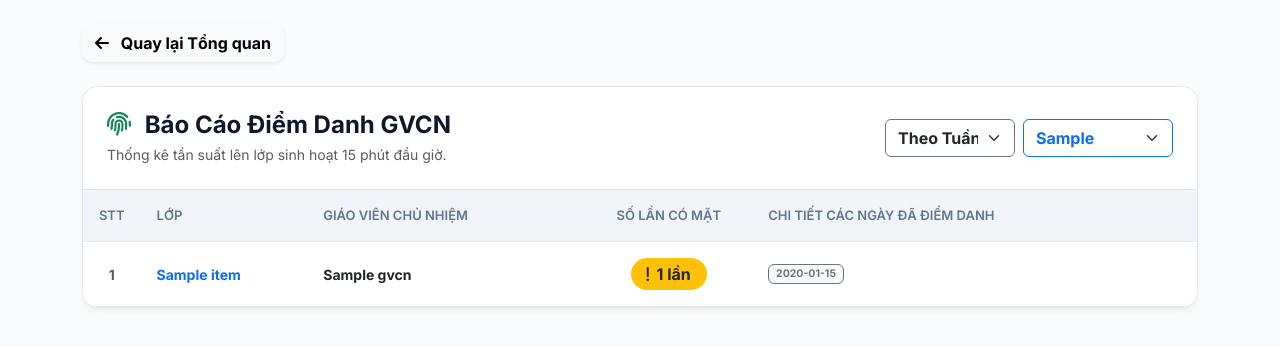
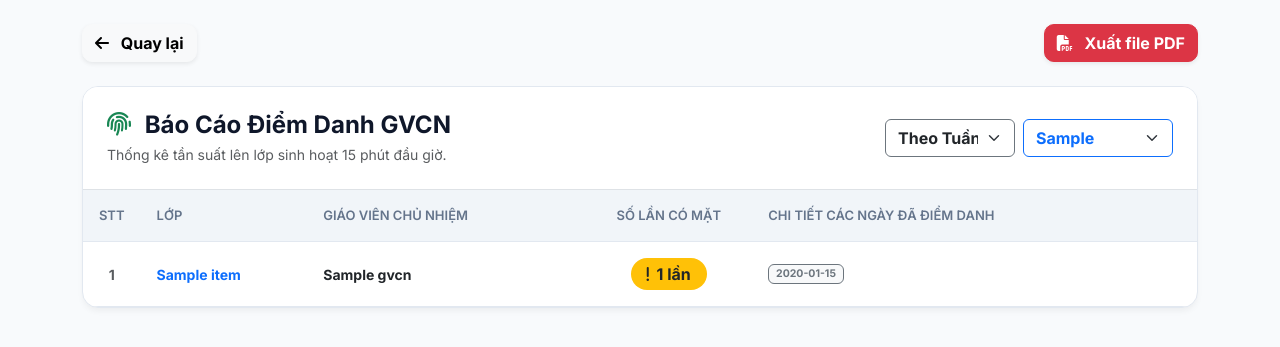
Before and after one commit to hoctaponlineth-design/thidua_thptthanhhoa, a Flask app: template templates/gvcn_attendance.html in a window 1280 px wide. Shown: the top 347 px of the page. Run offline with Flask 3, Linux system fonts and the light colour scheme; the template is opened without the code that fills it: most values are stand-ins (such as "Sample title", 1, 10 or a date in 2020).

Commit message:
Add files via upload

```diff
--- a/templates/gvcn_attendance.html
+++ b/templates/gvcn_attendance.html
@@ -13,17 +13,76 @@
         .table-modern thead th { background: #f1f5f9; color: #64748b; font-size: 13px; font-weight: 600; text-transform: uppercase; padding: 16px; border-bottom: 1px solid #e2e8f0; white-space: nowrap;}
         .table-modern tbody td { padding: 16px; font-size: 14px; font-weight: 500; border-bottom: 1px solid #e2e8f0; vertical-align: middle;}
         .table-modern tbody tr:hover { background-color: #f8fafc; }
+
+        /* ========================================================= */
+        /* CẤU HÌNH GIAO DIỆN XUẤT PDF CHUẨN VĂN BẢN (CHỈ HIỆN KHI IN) */
+        /* ========================================================= */
+        @media print {
+            @page { size: A4 portrait; margin: 20mm; }
+            body { background: #fff !important; color: #000 !important; font-family: "Times New Roman", Times, serif !important; }
+
+            /* 1. Giấu toàn bộ các phần tử tương tác của Web (Nút, Form, Viền) */
+            .no-print { display: none !important; }
+            .glass-card { border: none !important; box-shadow: none !important; border-radius: 0 !important; }
+            .container { max-width: 100% !important; padding: 0 !important; margin: 0 !important; }
+
+            /* 2. Hiển thị phần Quốc hiệu - Tiêu ngữ - Chữ ký */
+            .print-only { display: block !important; }
+
+            /* 3. Định dạng lại bảng chuẩn Word (Đen trắng, viền mỏng) */
+            .table-modern { border-collapse: collapse !important; margin-top: 15px !important; }
+            .table-modern th, .table-modern td { border: 1px solid #000 !important; padding: 8px 10px !important; font-size: 13pt !important; color: #000 !important; }
+            .table-modern thead th { background: #fff !important; font-weight: bold !important; text-transform: none !important; border-bottom: 1px solid #000 !important;}
+
+            /* 4. Tắt màu mè của thẻ Badge để in cho sạch sẽ */
+            .badge { background: transparent !important; color: #000 !important; border: none !important; padding: 0 !important; font-size: 13pt !important; font-weight: normal !important; }
+            .badge i { display: none !important; } /* Giấu các icon fontawesome */
+        }
+
+        /* Trên màn hình Web thì giấu các phần tử bản in đi */
+        .print-only { display: none; }
     </style>
 </head>
 <body>
     <div class="container py-4">
-        <!-- Nút quay lại -->
-        <a href="/dashboard" class="btn btn-light shadow-sm fw-bold mb-4" style="border-radius: 10px;">
-            <i class="fa-solid fa-arrow-left me-2"></i> Quay lại Tổng quan
-        </a>
+
+        <!-- NÚT QUAY LẠI & NÚT XUẤT PDF TRÊN WEB -->
+        <div class="d-flex justify-content-between align-items-center mb-4 no-print">
+            <a href="/dashboard" class="btn btn-light shadow-sm fw-bold" style="border-radius: 10px;">
+                <i class="fa-solid fa-arrow-left me-2"></i> Quay lại
+            </a>
+
+            <button onclick="window.print()" class="btn btn-danger shadow-sm fw-bold" style="border-radius: 10px;">
+                <i class="fa-solid fa-file-pdf me-2"></i> Xuất file PDF
+            </button>
+        </div>
 
         <div class="glass-card overflow-hidden">
-            <div class="p-4 border-bottom bg-white d-flex justify-content-between align-items-center flex-wrap gap-3">
+
+            <!-- HEADER BẢN IN: CHUẨN VĂN BẢN HÀNH CHÍNH -->
+            <div class="print-only" style="margin-bottom: 30px;">
+                <table style="width: 100%; border: none;">
+                    <tr>
+                        <td style="width: 45%; text-align: center; vertical-align: top; border: none; font-size: 13pt;">
+                            SỞ GIÁO DỤC VÀ ĐÀO TẠO ĐỒNG NAI<br>
+                            <strong style="text-decoration: underline;">TRƯỜNG THPT THANH HÒA</strong>
+                        </td>
+                        <td style="width: 55%; text-align: center; vertical-align: top; border: none; font-size: 13pt;">
+                            <strong>CỘNG HÒA XÃ HỘI CHỦ NGHĨA VIỆT NAM</strong><br>
+                            <strong style="text-decoration: underline;">Độc lập - Tự do - Hạnh phúc</strong>
+                        </td>
+                    </tr>
+                </table>
+                <h3 style="text-align: center; font-weight: bold; margin-top: 30px; margin-bottom: 5px; font-size: 16pt;">
+                    BÁO CÁO THỐNG KÊ ĐIỂM DANH GVCN
+                </h3>
+                <p style="text-align: center; font-style: italic; font-size: 13pt; margin-top: 0;">
+                    (Áp dụng: {{ time_value }})
+                </p>
+            </div>
+
+            <!-- HEADER GIAO DIỆN WEB: TƯƠNG TÁC TÌM KIẾM -->
+            <div class="p-4 border-bottom bg-white d-flex justify-content-between align-items-center flex-wrap gap-3 no-print">
                 <div>
                     <h4 class="fw-bold mb-1" style="color: #0f172a;"><i class="fa-solid fa-fingerprint text-success me-2"></i> Báo Cáo Điểm Danh GVCN</h4>
                     <p class="text-muted mb-0" style="font-size: 14px;">Thống kê tần suất lên lớp sinh hoạt 15 phút đầu giờ.</p>
@@ -50,6 +109,7 @@
                 </form>
             </div>
 
+            <!-- BẢNG DỮ LIỆU DÙNG CHUNG CHO CẢ WEB & BẢN IN -->
             <div class="table-responsive">
                 <table class="table-modern">
                     <thead>
@@ -84,14 +144,14 @@
                                         {% endfor %}
                                     </div>
                                 {% else %}
-                                    <span class="text-muted fst-italic" style="font-size: 13px;">Chưa ghi nhận điểm danh</span>
+                                    <span class="text-muted fst-italic" style="font-size: 13px;">Chưa ghi nhận</span>
                                 {% endif %}
                             </td>
                         </tr>
                         {% else %}
                         <tr>
                             <td colspan="5" class="text-center py-5 text-muted">
-                                <i class="fa-regular fa-folder-open fs-1 mb-3"></i><br>
+                                <i class="fa-regular fa-folder-open fs-1 mb-3 no-print"></i><br>
                                 Chưa có dữ liệu điểm danh nào trong khoảng thời gian này.
                             </td>
                         </tr>
@@ -99,6 +159,27 @@
                     </tbody>
                 </table>
             </div>
+
+            <!-- FOOTER BẢN IN: CHỮ KÝ ĐÓNG DẤU -->
+            <div class="print-only" style="margin-top: 30px; font-size: 13pt;">
+                <table style="width: 100%; border: none;">
+                    <tr>
+                        <td style="width: 50%; vertical-align: top; border: none; padding-left: 20px;">
+                            <strong style="font-style: italic;">Nơi nhận:</strong><br>
+                            - Ban Giám hiệu (để b/c);<br>
+                            - Các GVCN (để t/h);<br>
+                            - Lưu: VP, Đoàn TN.
+                        </td>
+                        <td style="width: 50%; text-align: center; vertical-align: top; border: none;">
+                            <em style="font-size: 13pt;">Đồng Nai, ngày .... tháng .... năm 202...</em><br>
+                            <strong>TM. BAN CHẤP HÀNH ĐOÀN TRƯỜNG</strong><br>
+                            <span style="font-style: italic; font-size: 11pt;">(Ký và ghi rõ họ tên)</span>
+                            <br><br><br><br><br>
+                        </td>
+                    </tr>
+                </table>
+            </div>
+
         </div>
     </div>
 </body>
```
